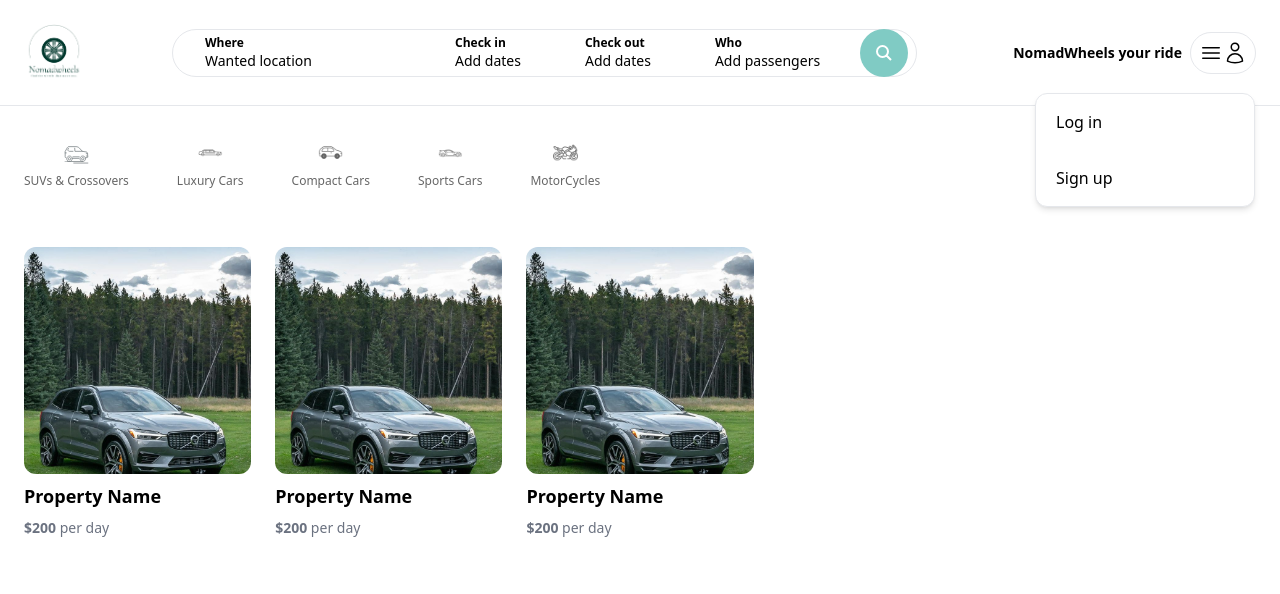
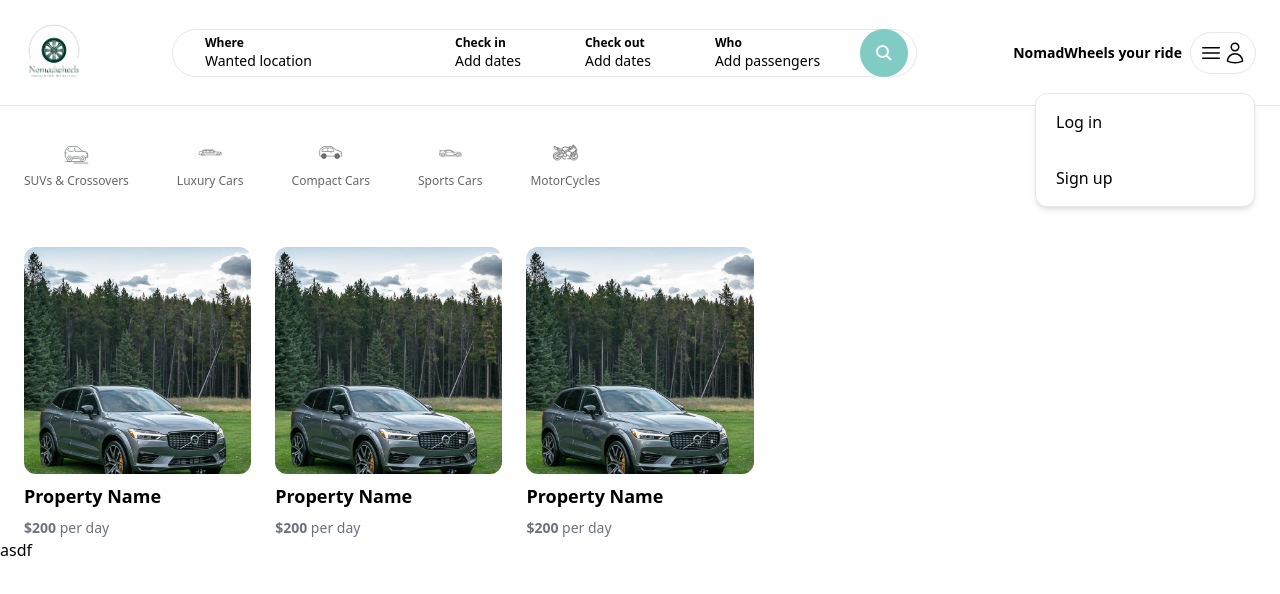
Before and after one commit to BabaMboga/NomadWheels, a Next.js app in the folder nomadWheels_App/: page / in a window 1280 px wide. Shown: the top 594 px of the page. Built offline with nearby package versions, Linux system fonts and the light colour scheme.

Commit message:
added modal to layout for testing

```diff
--- a/nomadWheels_App/app/layout.tsx
+++ b/nomadWheels_App/app/layout.tsx
@@ -2,6 +2,7 @@ import type { Metadata } from "next";
 import localFont from "next/font/local";
 import "./globals.css";
 import Navbar from "./components/navbar/Navbar";
+import Modal from "./components/modals/Modal";
 
 const geistSans = localFont({
   src: "./fonts/GeistVF.woff",
@@ -36,6 +37,8 @@ export default function RootLayout({
           {children}
         </div>
 
+        <Modal />
+
       </body>
     </html>
   );
```
